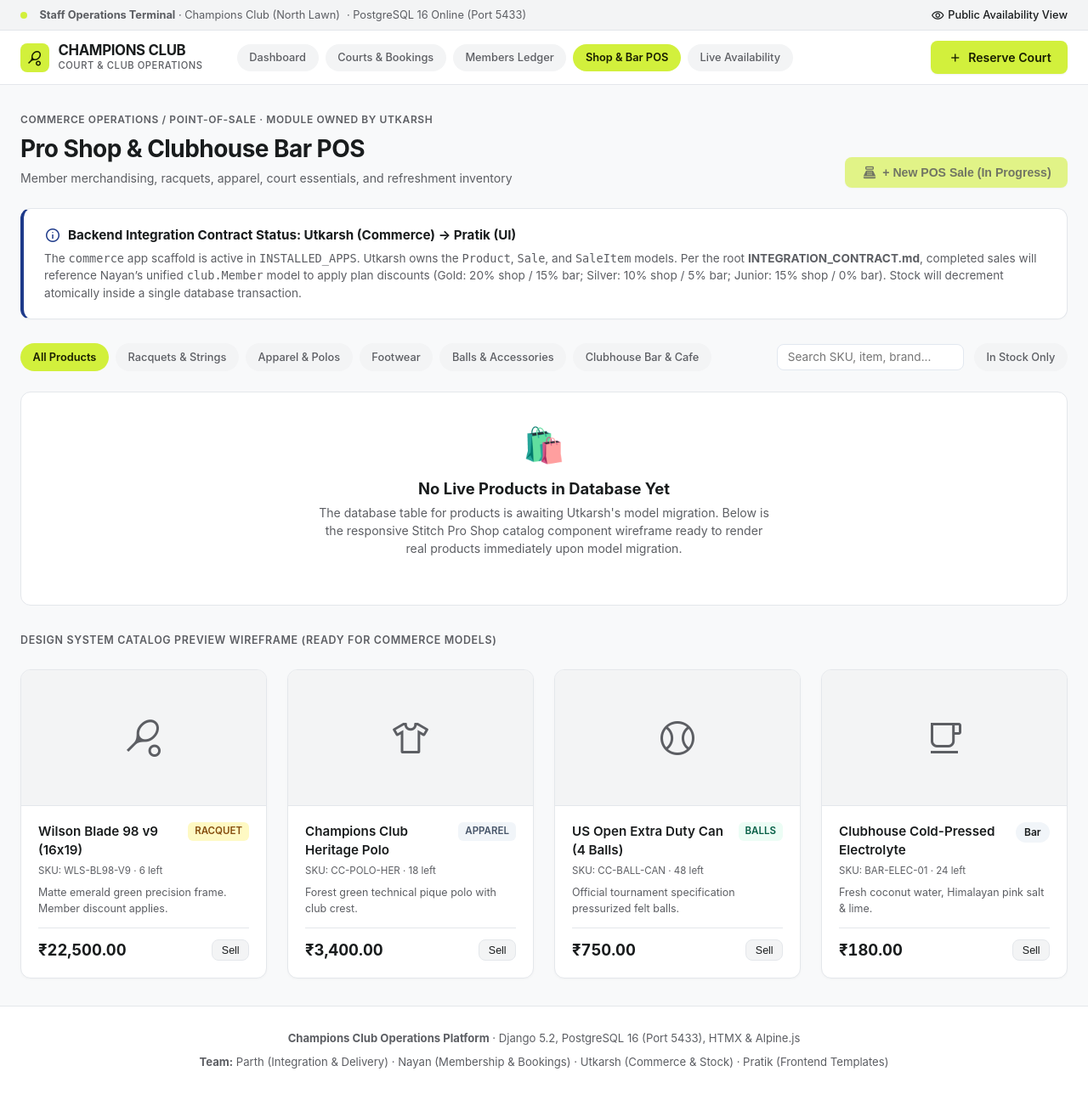
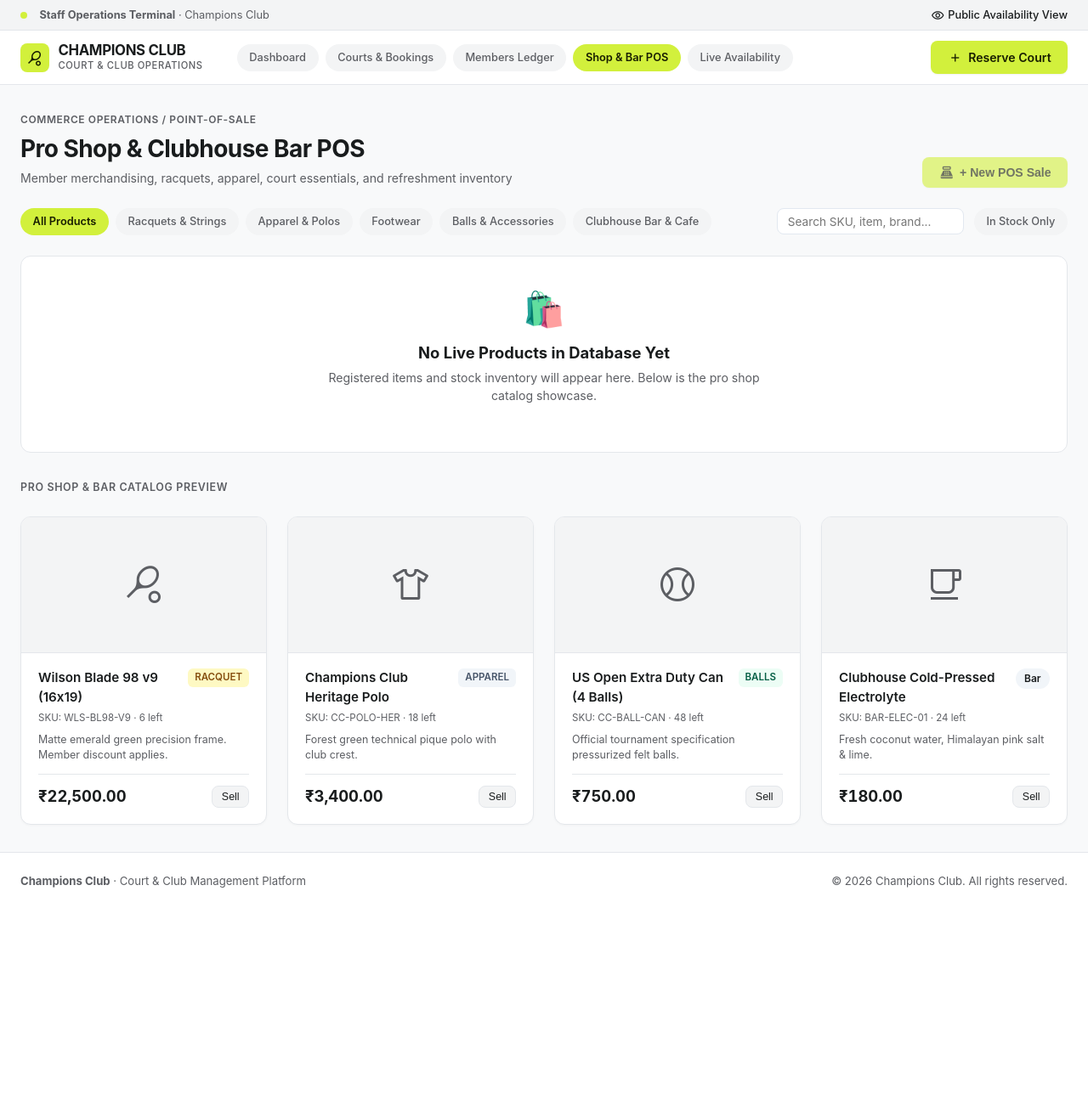
Before and after one commit to parthbhavsar0207/odoo_final_nirbhay, a Django app: page /commerce/ in a window 1280 px wide. Shown: the whole page at 85% size. After the commit the page ends 1045 px from the top, so only its background shows below. Run offline with Django 5.2, Linux system fonts and the light colour scheme; some libraries are stand-ins or nearby versions.

Commit message:
Remove integration contract status banner and developer footer elements

```diff
--- a/frontend/templates/base.html
+++ b/frontend/templates/base.html
@@ -28,8 +28,7 @@
     <div class="top-notice-strip">
         <div style="display: flex; align-items: center; gap: 0.5rem;">
             <span class="pulse-indicator"></span>
-            <span><strong>Staff Operations Terminal</strong> &middot; Champions Club (North Lawn)</span>
-            <span style="color: var(--secondary-stitch);">&middot; PostgreSQL 16 Online (Port 5433)</span>
+            <span><strong>Staff Operations Terminal</strong> &middot; Champions Club</span>
         </div>
         <div style="display: flex; align-items: center; gap: 1rem;">
             <a href="{% url 'club:public_availability' %}" style="color: var(--on-surface); text-decoration: none; font-weight: 500; display: inline-flex; align-items: center; gap: 0.25rem;">
@@ -100,13 +99,13 @@
     </main>
 
     <!-- High-Legibility Minimalist Footer -->
-    <footer style="background-color: var(--surface-container-lowest); border-top: 1px solid var(--border-stitch); padding: 1.75rem 0; font-size: 0.82rem; color: var(--secondary-stitch);">
-        <div class="app-container" style="display: flex; flex-direction: column; align-items: center; gap: 0.5rem; text-align: center;">
+    <footer style="background-color: var(--surface-container-lowest); border-top: 1px solid var(--border-stitch); padding: 1.5rem 0; font-size: 0.82rem; color: var(--secondary-stitch);">
+        <div class="app-container" style="display: flex; justify-content: space-between; align-items: center; flex-wrap: wrap; gap: 0.75rem;">
             <div>
-                <strong>Champions Club Operations Platform</strong> &middot; Django 5.2, PostgreSQL 16 (Port 5433), HTMX &amp; Alpine.js
+                <strong>Champions Club</strong> &middot; Court &amp; Club Management Platform
             </div>
             <div>
-                <strong>Team:</strong> Parth (Integration &amp; Delivery) &middot; Nayan (Membership &amp; Bookings) &middot; Utkarsh (Commerce &amp; Stock) &middot; Pratik (Frontend Templates)
+                &copy; 2026 Champions Club. All rights reserved.
             </div>
         </div>
     </footer>
--- a/frontend/templates/club/booking_form.html
+++ b/frontend/templates/club/booking_form.html
@@ -116,13 +116,13 @@
                     </div>
                 </div>
 
-                <!-- Backend Business Rule Callout -->
+                <!-- Reservation Information Callout -->
                 <div style="background-color: var(--surface-container-low); border: 1px solid var(--border-stitch); border-radius: 8px; padding: 0.85rem 1rem; font-size: 0.82rem; color: var(--secondary-stitch); line-height: 1.45;">
                     <div style="font-weight: 600; color: var(--on-surface); margin-bottom: 0.2rem; display: flex; align-items: center; gap: 0.35rem;">
                         <span class="material-symbols-outlined" style="font-size: 16px; color: var(--primary);">verified</span>
-                        <span>Backend Automated Rates &amp; Overlap Verification</span>
+                        <span>Automated Rates &amp; Availability Verification</span>
                     </div>
-                    Price is snapshotted atomically upon confirmation based on the active member tier or court standard rate. The PostgreSQL Exclusion Constraint automatically prevents overlapping reservations on the same court.
+                    Price is calculated upon confirmation based on member tier benefits or court rates. The system automatically verifies court availability.
                 </div>
 
                 <!-- Form Actions -->
--- a/frontend/templates/club/public_availability.html
+++ b/frontend/templates/club/public_availability.html
@@ -49,7 +49,7 @@
                     Live Court Availability Matrix &mdash; {{ selected_date|date:"l, F j, Y" }}
                 </h2>
                 <p style="font-size: 0.85rem; color: var(--secondary-stitch);">
-                    Real-time slot availability from PostgreSQL 16 &middot; 60-minute duration per session
+                    Real-time slot availability &middot; 60-minute duration per session
                 </p>
             </div>
 
@@ -145,7 +145,7 @@
                             ₹{{ plan.membership_fee }}<span style="font-size: 0.85rem; font-weight: 400; color: var(--secondary-stitch);"> / year</span>
                         </div>
                         <p style="font-size: 0.82rem; color: var(--secondary-stitch); margin-bottom: 1rem;">
-                            Official tier benefits configured in the Champions Club integration contract.
+                            Official tier benefits configured for Champions Club membership plans.
                         </p>
 
                         <div style="display: flex; flex-direction: column; gap: 0.5rem; font-size: 0.85rem; border-top: 1px solid var(--border-stitch); padding-top: 0.85rem;">
--- a/frontend/templates/commerce/index.html
+++ b/frontend/templates/commerce/index.html
@@ -8,7 +8,7 @@
     <div style="display: flex; justify-content: space-between; align-items: flex-end; margin-bottom: 1.5rem; flex-wrap: wrap; gap: 1rem;">
         <div>
             <div style="font-size: 0.75rem; font-weight: 600; text-transform: uppercase; letter-spacing: 0.05em; color: var(--secondary-stitch); margin-bottom: 0.25rem;">
-                Commerce Operations / Point-of-Sale &middot; Module owned by Utkarsh
+                Commerce Operations / Point-of-Sale
             </div>
             <h1 style="font-size: 1.75rem; font-weight: 700; color: var(--on-surface); letter-spacing: -0.02em;">
                 Pro Shop &amp; Clubhouse Bar POS
@@ -19,22 +19,11 @@
         </div>
 
         <div>
-            <button class="btn-accent" disabled style="opacity: 0.6; cursor: not-allowed;" title="Utkarsh is finalizing the Sale model">
+            <button class="btn-accent" disabled style="opacity: 0.6; cursor: not-allowed;" title="New sales flow">
                 <span class="material-symbols-outlined" style="font-size: 18px;">point_of_sale</span>
-                <span>+ New POS Sale (In Progress)</span>
+                <span>+ New POS Sale</span>
             </button>
         </div>
-    </div>
-
-    <!-- Backend Contract Status & Architecture Banner -->
-    <div style="background-color: var(--surface-container-lowest); border: 1px solid var(--border-stitch); border-left: 4px solid var(--primary); border-radius: 12px; padding: 1.25rem 1.5rem; margin-bottom: 1.75rem; box-shadow: 0 1px 3px rgba(0,0,0,0.02);">
-        <div style="display: flex; align-items: center; gap: 0.5rem; margin-bottom: 0.35rem;">
-            <span class="material-symbols-outlined" style="color: var(--primary); font-size: 20px;">info</span>
-            <strong style="font-size: 0.95rem; color: var(--on-surface);">Backend Integration Contract Status: Utkarsh (Commerce) &rarr; Pratik (UI)</strong>
-        </div>
-        <p style="font-size: 0.85rem; color: var(--secondary-stitch); line-height: 1.5;">
-            The <code>commerce</code> app scaffold is active in <code>INSTALLED_APPS</code>. Utkarsh owns the <code>Product</code>, <code>Sale</code>, and <code>SaleItem</code> models. Per the root <strong>INTEGRATION_CONTRACT.md</strong>, completed sales will reference Nayan’s unified <code>club.Member</code> model to apply plan discounts (Gold: 20% shop / 15% bar; Silver: 10% shop / 5% bar; Junior: 15% shop / 0% bar). Stock will decrement atomically inside a single database transaction.
-        </p>
     </div>
 
     <!-- Category Filter Tabs & Search -->
@@ -88,13 +77,13 @@
                 No Live Products in Database Yet
             </h3>
             <p style="font-size: 0.88rem; color: var(--secondary-stitch); max-width: 540px; margin: 0 auto 1.5rem auto;">
-                The database table for products is awaiting Utkarsh's model migration. Below is the responsive Stitch Pro Shop catalog component wireframe ready to render real products immediately upon model migration.
+                Registered items and stock inventory will appear here. Below is the pro shop catalog showcase.
             </p>
         </div>
 
-        <!-- Wireframe Preview Grid (Design System Showcase) -->
+        <!-- Catalog Preview Grid -->
         <div style="margin-bottom: 1rem; font-size: 0.78rem; font-weight: 600; text-transform: uppercase; letter-spacing: 0.05em; color: var(--secondary-stitch);">
-            Design System Catalog Preview Wireframe (Ready for Commerce Models)
+            Pro Shop &amp; Bar Catalog Preview
         </div>
 
         <div class="catalog-grid">
```
Also changed, not shown: frontend/templates/dashboard/index.html (+4 -4 lines).
